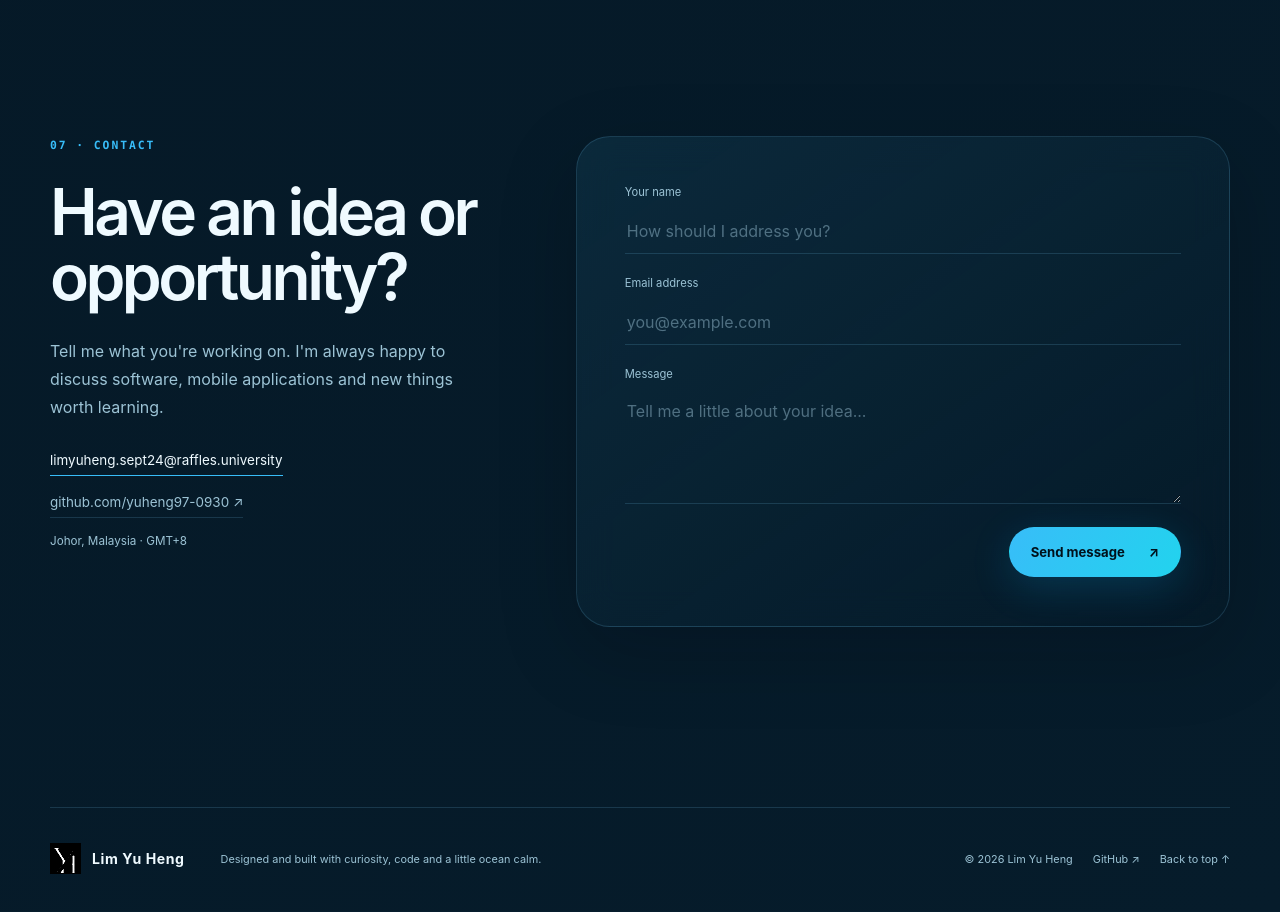
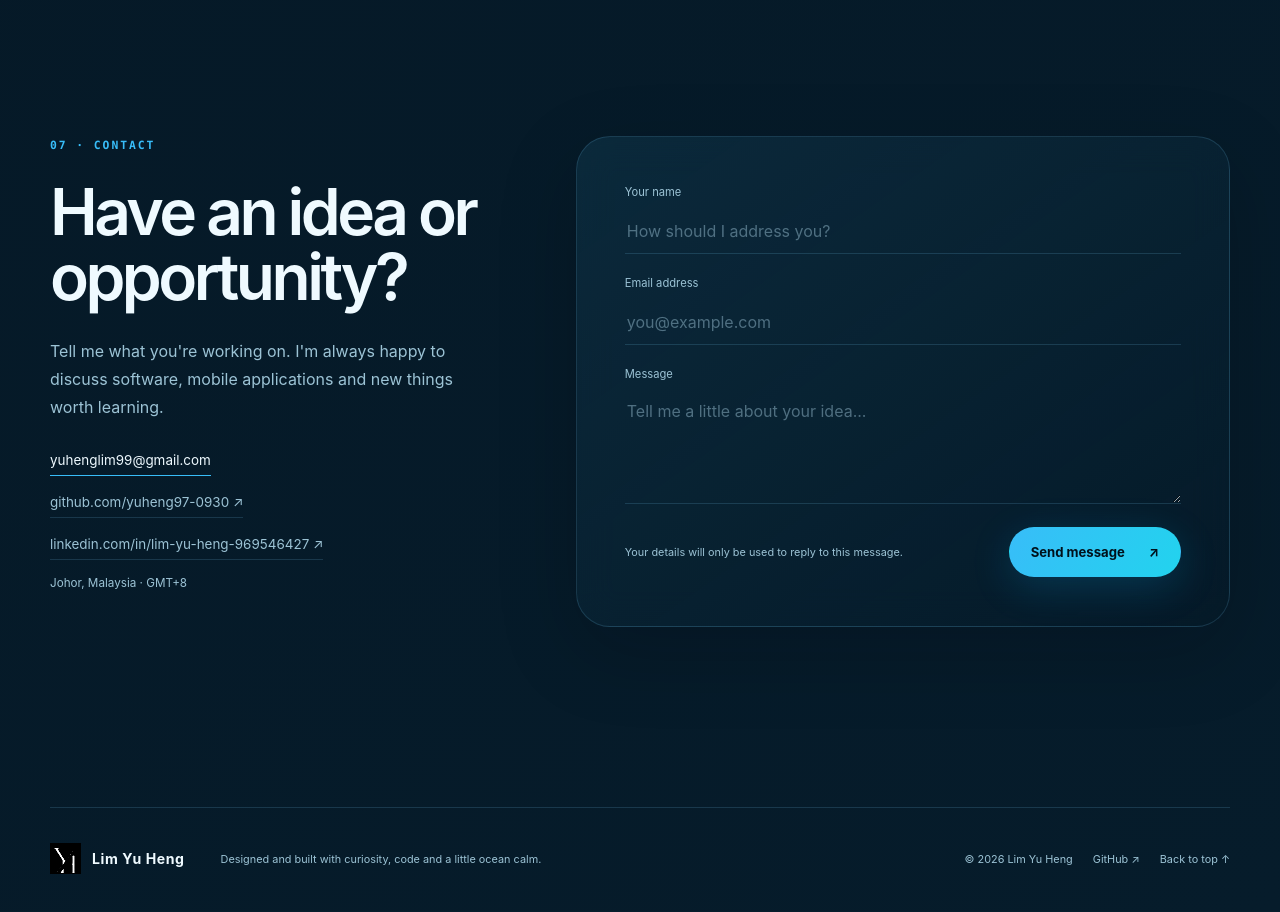
Before and after one commit to yuheng97-0930/My_Resume, a React (Vite) app: page / in a window 1280 px wide. Shown: the part 10320-11232 px from the top of the page. Built offline with nearby package versions, Linux system fonts and the light colour scheme.

Commit message:
Enable contact form and add LinkedIn

```diff
--- a/app/globals.css
+++ b/app/globals.css
@@ -1736,7 +1736,7 @@ main,
   font-size: 0.84rem;
 }
 
-.contact-copy .github-link {
+.contact-copy .social-link {
   display: block;
   width: fit-content;
   margin-top: 18px;
@@ -1744,7 +1744,7 @@ main,
   color: var(--color-text-soft);
 }
 
-.contact-copy .github-link:hover {
+.contact-copy .social-link:hover {
   border-color: var(--color-primary);
   color: var(--color-text);
 }
@@ -1816,6 +1816,52 @@ main,
   margin: 0;
   color: var(--color-text-soft);
   font-size: 0.68rem;
+}
+
+.contact-form [role="alert"] {
+  margin-top: -14px;
+  color: #fda4af;
+  font-size: 0.68rem;
+}
+
+.contact-form button:disabled {
+  opacity: 0.55;
+  cursor: not-allowed;
+  transform: none !important;
+}
+
+.contact-success {
+  display: grid;
+  min-height: 430px;
+  align-content: center;
+  justify-items: start;
+  gap: 18px;
+  padding: clamp(27px, 4vw, 48px);
+  border-radius: var(--radius-lg);
+}
+
+.contact-success-icon {
+  display: grid;
+  width: 54px;
+  height: 54px;
+  place-items: center;
+  border: 1px solid rgba(125, 211, 252, 0.3);
+  border-radius: 50%;
+  background: rgba(56, 189, 248, 0.1);
+  color: var(--color-primary);
+  font-size: 1.4rem;
+}
+
+.contact-success h3 {
+  margin: 0;
+  font-size: clamp(1.7rem, 3vw, 2.5rem);
+}
+
+.contact-success p {
+  max-width: 500px;
+  margin: 0;
+  color: var(--color-text-soft);
+  line-height: 1.7;
 }
 
 .site-footer {
--- a/app/page.tsx
+++ b/app/page.tsx
@@ -1,5 +1,4 @@
 import {
-  FormEvent,
   KeyboardEvent as ReactKeyboardEvent,
   MouseEvent as ReactMouseEvent,
   PointerEvent as ReactPointerEvent,
@@ -7,6 +6,7 @@ import {
   useRef,
   useState,
 } from "react";
+import { useForm, ValidationError } from "@formspree/react";
 
 const publicAsset = (path: string) =>
   `${import.meta.env.BASE_URL}${path.replace(/^\/+/, "")}`;
@@ -242,7 +242,7 @@ export default function Home() {
   const [cardRotation, setCardRotation] = useState({ x: 0, y: 0 });
   const [cardDragging, setCardDragging] = useState(false);
   const [moodboardPage, setMoodboardPage] = useState(0);
-  const [formStatus, setFormStatus] = useState("");
+  const [contactState, submitContact, resetContact] = useForm("mrpzevqp");
 
   useEffect(() => {
     const reduced = window.matchMedia("(prefers-reduced-motion: reduce)").matches;
@@ -542,22 +542,6 @@ export default function Home() {
       event.preventDefault();
       setCardRotation({ x: 0, y: 0 });
     }
-  };
-
-  const handleContact = (event: FormEvent<HTMLFormElement>) => {
-    event.preventDefault();
-    const form = new FormData(event.currentTarget);
-    const name = String(form.get("name") || "").trim();
-    const email = String(form.get("email") || "").trim();
-    const message = String(form.get("message") || "").trim();
-    if (!name || !email || !message) {
-      setFormStatus("Please complete all fields.");
-      return;
-    }
-    setFormStatus("Opening your email application...");
-    const subject = encodeURIComponent(`Portfolio enquiry from ${name}`);
-    const body = encodeURIComponent(`Name: ${name}\nEmail: ${email}\n\n${message}`);
-    window.location.href = `mailto:limyuheng.sept24@raffles.university?subject=${subject}&body=${body}`;
   };
 
   const openProject = (project: Project) => {
@@ -1031,26 +1015,101 @@ export default function Home() {
               <p className="eyebrow">07 · Contact</p>
               <h2>Have an idea or opportunity?</h2>
               <p>Tell me what you&apos;re working on. I&apos;m always happy to discuss software, mobile applications and new things worth learning.</p>
-              <a href="mailto:limyuheng.sept24@raffles.university">limyuheng.sept24@raffles.university</a>
+              <a href="mailto:yuhenglim99@gmail.com">yuhenglim99@gmail.com</a>
               <a
-                className="github-link"
+                className="social-link"
                 href="https://github.com/yuheng97-0930"
                 target="_blank"
                 rel="noreferrer"
               >
                 github.com/yuheng97-0930 ↗
               </a>
+              <a
+                className="social-link"
+                href="https://www.linkedin.com/in/lim-yu-heng-969546427"
+                target="_blank"
+                rel="noreferrer"
+              >
+                linkedin.com/in/lim-yu-heng-969546427 ↗
+              </a>
+
               <span>Johor, Malaysia · GMT+8</span>
             </div>
-            <form className="contact-form glass-panel" onSubmit={handleContact} data-reveal>
-              <label><span>Your name</span><input type="text" name="name" autoComplete="name" placeholder="How should I address you?" /></label>
-              <label><span>Email address</span><input type="email" name="email" autoComplete="email" placeholder="you@example.com" /></label>
-              <label><span>Message</span><textarea name="message" rows={5} placeholder="Tell me a little about your idea..." /></label>
-              <div className="form-footer">
-                <p aria-live="polite">{formStatus}</p>
-                <button className="button button-primary" type="submit" data-magnetic>Send message <span aria-hidden="true">↗</span></button>
+            {contactState.succeeded ? (
+              <div className="contact-success glass-panel">
+                <span className="contact-success-icon" aria-hidden="true">✓</span>
+                <h3>Message sent successfully.</h3>
+                <p>
+                  Thank you for contacting me. I will reply through the email
+                  address you provided.
+                </p>
+                <button
+                  className="button button-outline"
+                  type="button"
+                  onClick={resetContact}
+                >
+                  Send another message
+                </button>
               </div>
-            </form>
+            ) : (
+              <form className="contact-form glass-panel" onSubmit={submitContact} data-reveal>
+                <label>
+                  <span>Your name</span>
+                  <input
+                    type="text"
+                    name="name"
+                    autoComplete="name"
+                    placeholder="How should I address you?"
+                    maxLength={100}
+                    required
+                  />
+                </label>
+                <ValidationError prefix="Name" field="name" errors={contactState.errors} />
+
+                <label>
+                  <span>Email address</span>
+                  <input
+                    type="email"
+                    name="email"
+                    autoComplete="email"
+                    placeholder="you@example.com"
+                    maxLength={150}
+                    required
+                  />
+                </label>
+                <ValidationError prefix="Email" field="email" errors={contactState.errors} />
+
+                <label>
+                  <span>Message</span>
+                  <textarea
+                    name="message"
+                    rows={5}
+                    placeholder="Tell me a little about your idea..."
+                    minLength={10}
+                    maxLength={2000}
+                    required
+                  />
+                </label>
+                <ValidationError prefix="Message" field="message" errors={contactState.errors} />
+
+                <div className="form-footer">
+                  <p aria-live="polite">
+                    {contactState.submitting
+                      ? "Sending your message..."
+                      : "Your details will only be used to reply to this message."}
+                  </p>
+                  <button
+                    className="button button-primary"
+                    type="submit"
+                    disabled={contactState.submitting}
+                    data-magnetic
+                  >
+                    {contactState.submitting ? "Sending..." : "Send message"}
+                    <span aria-hidden="true">↗</span>
+                  </button>
+                </div>
+              </form>
+            )}
           </div>
         </section>
       </main>
--- a/package.json
+++ b/package.json
@@ -12,6 +12,7 @@
     "preview": "vite preview"
   },
   "dependencies": {
+    "@formspree/react": "^3.0.0",
     "react": "19.2.6",
     "react-dom": "19.2.6"
   },
```
Also changed, not shown: 2 other files (tests, documents, lock files or other folders).
